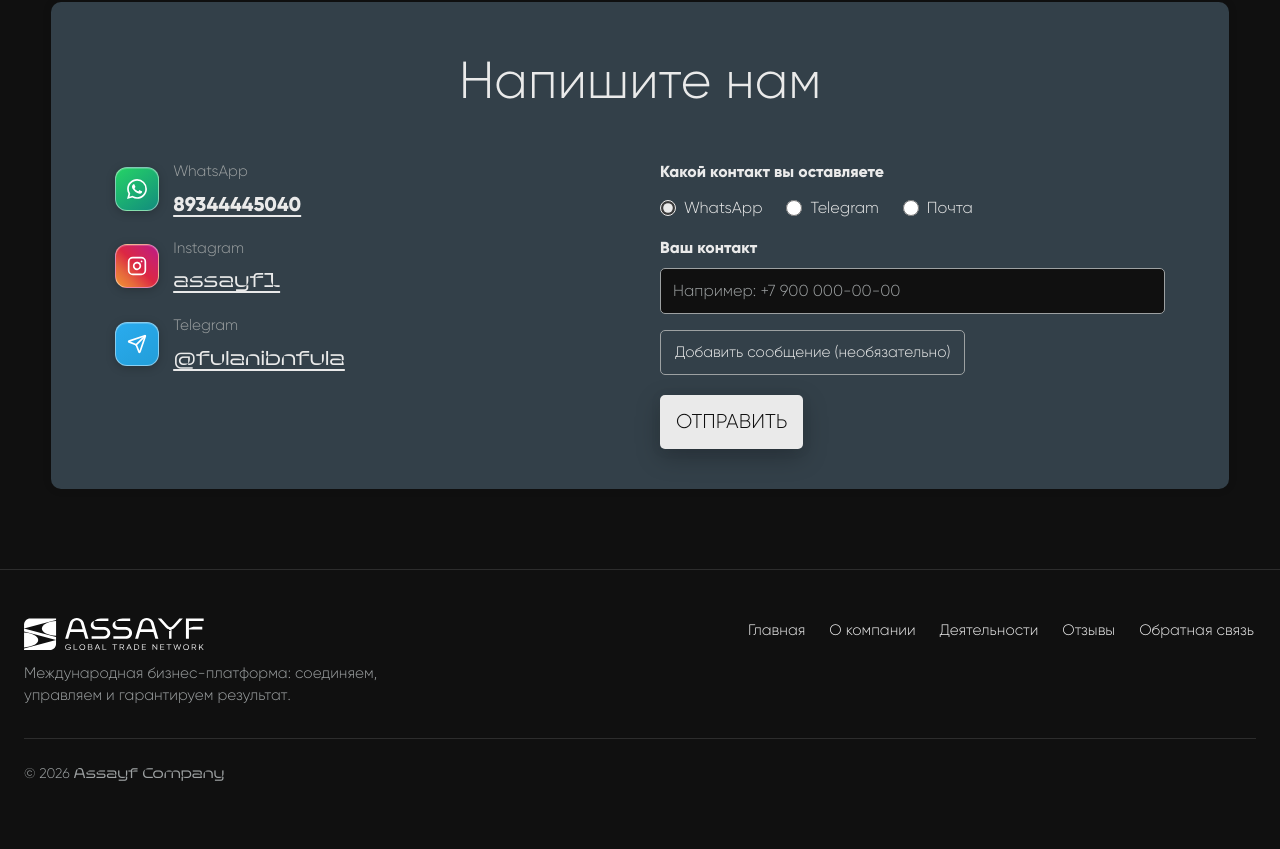
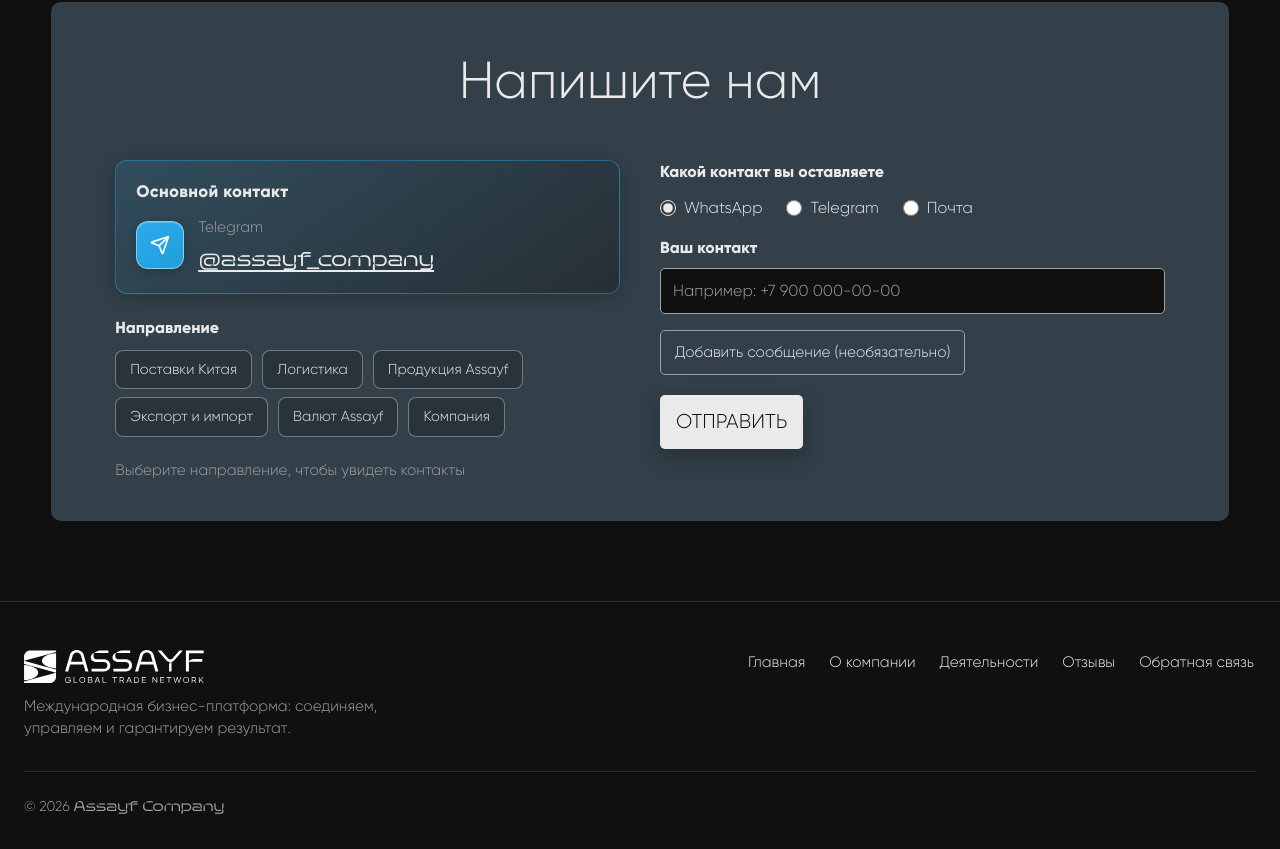
Before and after one commit to frontendarxo/assayf, a React (Vite) app: page / in a window 1280 px wide. Shown: the part 4430-5279 px from the top of the page. Before the commit the page ends 5246 px from the top, so only its background shows below. Built offline with nearby package versions, Linux system fonts and the light colour scheme.

Commit message:
feat(contact): направления со скрытыми контактами и выделенный Telegram

```diff
--- a/src/i18n/messages.ts
+++ b/src/i18n/messages.ts
@@ -242,6 +242,17 @@
         feedbackHeader: "Website contact",
         feedbackHowContact: "How to reach you",
         feedbackMessage: "Message",
+        spherePrompt: "Choose a direction to see contacts",
+        mainContactTitle: "Main contact",
+        sphereLegend: "Direction",
+        spheres: {
+            china: "China supplies",
+            logistics: "Logistics",
+            assayf_product: "Assayf products",
+            export_import: "Export & import",
+            valut: "Assayf currency",
+            general: "Company",
+        },
     },
     footer: {
         tagline:
@@ -493,6 +504,17 @@
         feedbackHeader: "Обратная связь с сайта",
         feedbackHowContact: "Как с вами связаться",
         feedbackMessage: "Сообщение",
+        spherePrompt: "Выберите направление, чтобы увидеть контакты",
+        mainContactTitle: "Основной контакт",
+        sphereLegend: "Направление",
+        spheres: {
+            china: "Поставки Китая",
+            logistics: "Логистика",
+            assayf_product: "Продукция Assayf",
+            export_import: "Экспорт и импорт",
+            valut: "Валют Assayf",
+            general: "Компания",
+        },
     },
     footer: {
         tagline:
@@ -742,6 +764,17 @@
         feedbackHeader: "Web sitesi iletişimi",
         feedbackHowContact: "Size nasıl ulaşalım",
         feedbackMessage: "Mesaj",
+        spherePrompt: "Kişileri görmek için bir yön seçin",
+        mainContactTitle: "Ana iletişim",
+        sphereLegend: "Yön",
+        spheres: {
+            china: "Çin tedariki",
+            logistics: "Lojistik",
+            assayf_product: "Assayf ürünleri",
+            export_import: "İhracat ve ithalat",
+            valut: "Assayf döviz",
+            general: "Şirket",
+        },
     },
     footer: {
         tagline:
--- a/src/widgets/contact/index.tsx
+++ b/src/widgets/contact/index.tsx
@@ -4,6 +4,8 @@
 import { useLanguage } from "../../i18n/useLanguage"
 import { BrandSpan } from "../../shared/brand-typography"
 import { ScrollReveal } from "../../shared/scroll-reveal"
+
+import { CONTACT_SPHERES, digitsForTel, MAIN_TELEGRAM_USER, type SphereId } from "./spheres"
 
 import "./style.css"
 
@@ -44,12 +46,8 @@
 
 type ContactChannel = "whatsapp" | "telegram" | "email"
 
-const PHONE_DISPLAY = "89344445040"
 /** Digits only, for wa.me links (shared with founder modal, etc.). */
 export const PHONE_WHATSAPP = "79344445040"
-const INSTAGRAM_USER = "assayf1"
-const TELEGRAM_DISPLAY = "@fulanibnfula"
-const TELEGRAM_USER = "fulanibnfula"
 
 const buildFeedbackBody = (
     contactValue: string,
@@ -72,12 +70,15 @@
     window.open(url, "_blank", "noopener,noreferrer")
 }
 
+const sphereLabelKey = (id: SphereId) => `contact.spheres.${id}` as const
+
 export const Contact = () => {
     const { t } = useLanguage()
     const [channel, setChannel] = useState<ContactChannel>("whatsapp")
     const [contactValue, setContactValue] = useState("")
     const [message, setMessage] = useState("")
     const [showMessageField, setShowMessageField] = useState(false)
+    const [selectedSphereId, setSelectedSphereId] = useState<SphereId | null>(null)
 
     const channelLabel = useMemo(
         (): Record<ContactChannel, string> => ({
@@ -95,6 +96,11 @@
             email: t("contact.placeholders.email"),
         }),
         [t],
+    )
+
+    const selectedSphere = useMemo(
+        () => CONTACT_SPHERES.find((row) => row.id === selectedSphereId),
+        [selectedSphereId],
     )
 
     const hideMessageField = useCallback(() => {
@@ -115,6 +121,8 @@
         openWhatsAppWithText(body)
     }
 
+    const waDigits = selectedSphere ? digitsForTel(selectedSphere.whatsappDigits) : ""
+
     return (
         <section className="contact" id="contact">
             <div className="container">
@@ -123,15 +131,63 @@
                 </ScrollReveal>
                 <div className="contact-layout">
                     <ScrollReveal className="contact-info-wrap" direction="right">
+                        <div className="contact-main-telegram">
+                            <p className="contact-main-telegram-title">{t("contact.mainContactTitle")}</p>
+                            <ul className="contact-info contact-info--main-telegram">
+                                <li className="contact-info-item contact-info-item--telegram contact-main-telegram-item">
+                                    <span className="contact-info-icon-wrap" aria-hidden>
+                                        <Send size={CONTACT_ICON_SIZE} strokeWidth={CONTACT_ICON_STROKE} />
+                                    </span>
+                                    <div className="contact-info-text">
+                                        <span className="contact-info-label">{t("contact.channels.telegram")}</span>
+                                        <a
+                                            className="contact-info-link contact-main-telegram-link"
+                                            href={`https://t.me/${MAIN_TELEGRAM_USER}`}
+                                            target="_blank"
+                                            rel="noreferrer noopener"
+                                        >
+                                            <BrandSpan>{`@${MAIN_TELEGRAM_USER}`}</BrandSpan>
+                                        </a>
+                                    </div>
+                                </li>
+                            </ul>
+                        </div>
+                        <div className="contact-spheres">
+                            <p className="contact-sphere-legend">{t("contact.sphereLegend")}</p>
+                            <div className="contact-sphere-buttons" role="group" aria-label={t("contact.sphereLegend")}>
+                                {CONTACT_SPHERES.map((row) => {
+                                    const isActive = selectedSphereId === row.id
+                                    return (
+                                        <button
+                                            key={row.id}
+                                            type="button"
+                                            className={`contact-sphere-btn${isActive ? " contact-sphere-btn--active" : ""}`}
+                                            aria-pressed={isActive}
+                                            onClick={() => setSelectedSphereId(isActive ? null : row.id)}
+                                        >
+                                            {t(sphereLabelKey(row.id))}
+                                        </button>
+                                    )
+                                })}
+                            </div>
+                        </div>
+                        {!selectedSphere ? (
+                            <p className="contact-sphere-hint">{t("contact.spherePrompt")}</p>
+                        ) : (
                             <ul className="contact-info">
                                 <li className="contact-info-item contact-info-item--whatsapp">
                                     <span className="contact-info-icon-wrap" aria-hidden>
                                         <ContactWhatsAppIcon />
                                     </span>
                                     <div className="contact-info-text">
-                                    <span className="contact-info-label">WhatsApp</span>
-                                    <a className="contact-info-link" href={`tel:+${PHONE_WHATSAPP}`}>
-                                        {PHONE_DISPLAY}
+                                        <span className="contact-info-label">{t("contact.channels.whatsapp")}</span>
+                                        <a
+                                            className="contact-info-link"
+                                            href={`https://wa.me/${waDigits}`}
+                                            target="_blank"
+                                            rel="noreferrer noopener"
+                                        >
+                                            {selectedSphere.whatsappDisplay}
                                         </a>
                                     </div>
                                 </li>
@@ -143,31 +199,16 @@
                                         <span className="contact-info-label">Instagram</span>
                                         <a
                                             className="contact-info-link"
-                                        href={`https://www.instagram.com/${INSTAGRAM_USER}/`}
+                                            href={`https://www.instagram.com/${selectedSphere.instagramHandle}/`}
                                             target="_blank"
                                             rel="noreferrer noopener"
                                         >
-                                        <BrandSpan>{INSTAGRAM_USER}</BrandSpan>
-                                    </a>
-                                </div>
-                            </li>
-                            <li className="contact-info-item contact-info-item--telegram">
-                                <span className="contact-info-icon-wrap" aria-hidden>
-                                    <Send size={CONTACT_ICON_SIZE} strokeWidth={CONTACT_ICON_STROKE} />
-                                </span>
-                                <div className="contact-info-text">
-                                    <span className="contact-info-label">Telegram</span>
-                                    <a
-                                        className="contact-info-link"
-                                        href={`https://t.me/${TELEGRAM_USER}`}
-                                        target="_blank"
-                                        rel="noreferrer noopener"
-                                    >
-                                        <BrandSpan>{TELEGRAM_DISPLAY}</BrandSpan>
+                                            <BrandSpan>{`@${selectedSphere.instagramHandle}`}</BrandSpan>
                                         </a>
                                     </div>
                                 </li>
                             </ul>
+                        )}
                     </ScrollReveal>
                     <ScrollReveal className="contact-form-wrap" direction="left" delay={0.08}>
                         <form className="contact-form" onSubmit={handleSubmit}>
--- /dev/null
+++ b/src/widgets/contact/spheres.ts
@@ -0,0 +1,58 @@
+export type SphereId =
+    | "china"
+    | "logistics"
+    | "assayf_product"
+    | "export_import"
+    | "valut"
+    | "general"
+
+export type SphereContactRow = {
+    id: SphereId
+    whatsappDigits: string
+    whatsappDisplay: string
+    instagramHandle: string
+}
+
+export const MAIN_TELEGRAM_USER = "assayf_company"
+
+/** Digits only for tel: and wa.me */
+export const digitsForTel = (digits: string) => digits.replace(/\D/g, "")
+
+export const CONTACT_SPHERES: readonly SphereContactRow[] = [
+    {
+        id: "china",
+        whatsappDigits: "79631122801",
+        whatsappDisplay: "+7 (963) 112-28-01",
+        instagramHandle: "assayf_china",
+    },
+    {
+        id: "logistics",
+        whatsappDigits: "905362050371",
+        whatsappDisplay: "+905362050371",
+        instagramHandle: "assayf_cargo",
+    },
+    {
+        id: "assayf_product",
+        whatsappDigits: "905362050371",
+        whatsappDisplay: "+905362050371",
+        instagramHandle: "assayf_mass",
+    },
+    {
+        id: "export_import",
+        whatsappDigits: "79344445040",
+        whatsappDisplay: "+79344445040",
+        instagramHandle: "assayf_products",
+    },
+    {
+        id: "valut",
+        whatsappDigits: "79638384444",
+        whatsappDisplay: "+7 (963) 838-44-44",
+        instagramHandle: "valut_assayf",
+    },
+    {
+        id: "general",
+        whatsappDigits: "79344445040",
+        whatsappDisplay: "+79344445040",
+        instagramHandle: "assayf1",
+    },
+]
--- a/src/widgets/contact/style.css
+++ b/src/widgets/contact/style.css
@@ -26,6 +26,102 @@
 .contact-info-wrap {
     flex: 1;
     min-width: 220px;
+    display: flex;
+    flex-direction: column;
+    gap: clamp(16px, 2.5vw, 22px);
+}
+
+.contact-main-telegram {
+    padding: clamp(14px, 2.2vw, 18px) clamp(16px, 2.5vw, 20px);
+    border-radius: 12px;
+    border: 1px solid rgba(42, 171, 238, 0.45);
+    background: linear-gradient(145deg, rgba(42, 171, 238, 0.12), rgba(16, 16, 16, 0.35));
+    box-shadow: 0 4px 20px rgba(0, 0, 0, 0.2);
+}
+
+.contact-main-telegram-title {
+    margin: 0 0 12px;
+    font-size: clamp(0.95rem, 2.2vw, 1.05rem);
+    font-weight: 600;
+    letter-spacing: 0.02em;
+    color: #eaeaea;
+}
+
+.contact-info--main-telegram {
+    gap: 0;
+}
+
+.contact-main-telegram-item {
+    align-items: center;
+}
+
+.contact-main-telegram-item .contact-info-icon-wrap {
+    width: 48px;
+    height: 48px;
+}
+
+.contact-main-telegram-link {
+    font-size: clamp(1.15rem, 3vw, 1.45rem);
+    font-weight: 500;
+    text-decoration-thickness: 2px;
+}
+
+.contact-spheres {
+    display: flex;
+    flex-direction: column;
+    gap: 10px;
+}
+
+.contact-sphere-legend {
+    margin: 0;
+    font-size: 1rem;
+    font-weight: 600;
+    color: #eaeaea;
+}
+
+.contact-sphere-buttons {
+    display: flex;
+    flex-wrap: wrap;
+    gap: 8px 10px;
+}
+
+.contact-sphere-btn {
+    padding: 8px 14px;
+    border-radius: 8px;
+    border: 1px solid rgba(157, 161, 162, 0.65);
+    background: rgba(0, 0, 0, 0.2);
+    color: #eaeaea;
+    font-family: inherit;
+    font-size: 0.9rem;
+    font-weight: 400;
+    cursor: pointer;
+    transition:
+        border-color 0.2s ease,
+        background-color 0.2s ease,
+        color 0.2s ease;
+}
+
+.contact-sphere-btn:hover {
+    border-color: #eaeaea;
+    background-color: rgba(234, 234, 234, 0.08);
+}
+
+.contact-sphere-btn:focus-visible {
+    outline: 2px solid #eaeaea;
+    outline-offset: 2px;
+}
+
+.contact-sphere-btn--active {
+    border-color: #eaeaea;
+    background-color: rgba(234, 234, 234, 0.12);
+    font-weight: 600;
+}
+
+.contact-sphere-hint {
+    margin: 0;
+    font-size: 0.95rem;
+    color: #9da1a2;
+    line-height: 1.45;
 }
 
 .contact-form-wrap {
@@ -104,7 +200,7 @@
 
 .contact-info-link {
     font-size: clamp(1rem, 2.6vw, 1.25rem);
-    font-weight: 600;
+    font-weight: 400;
     color: #EAEAEA;
     text-decoration: underline;
     text-underline-offset: 4px;
```
Lines whose indentation alone changed are shown as unchanged.
